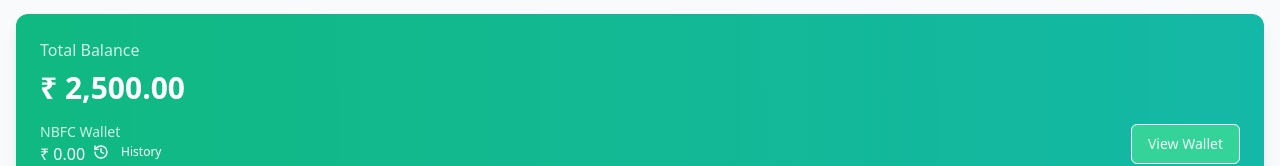
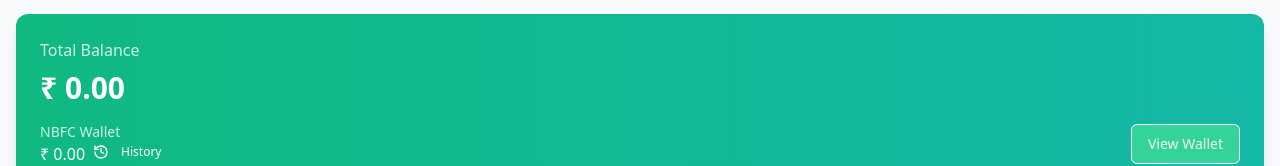
Before and after one commit to TejasviLondhe/recharge-finance-buddy, a React (Vite) app: page /dashboard in a window 1280 px wide. Shown: the part 166-332 px from the top of the page. Built offline with nearby package versions, Linux system fonts and the light colour scheme.

Commit message:
Fix: Sync total balance with NBFC wallet
Ensured the total balance displayed on the dashboard reflects the current NBFC wallet amount, resolving a discrepancy where the total balance showed a value before any transactions.

```diff
--- a/src/pages/Dashboard.tsx
+++ b/src/pages/Dashboard.tsx
@@ -175,7 +175,7 @@ const Dashboard = () => {
         {/* Balance Card */}
         <section className="bg-gradient-to-r from-emerald-500 to-teal-500 rounded-xl p-6 text-white mb-8 shadow-lg">
           <p className="text-white/80 mb-2">Total Balance</p>
-          <h3 className="text-3xl font-bold mb-4">₹ 2,500.00</h3>
+          <h3 className="text-3xl font-bold mb-4">₹ {walletBalance.toFixed(2)}</h3>
           <div className="flex justify-between items-center">
             <div>
               <p className="text-white/80 text-sm">NBFC Wallet</p>
```
